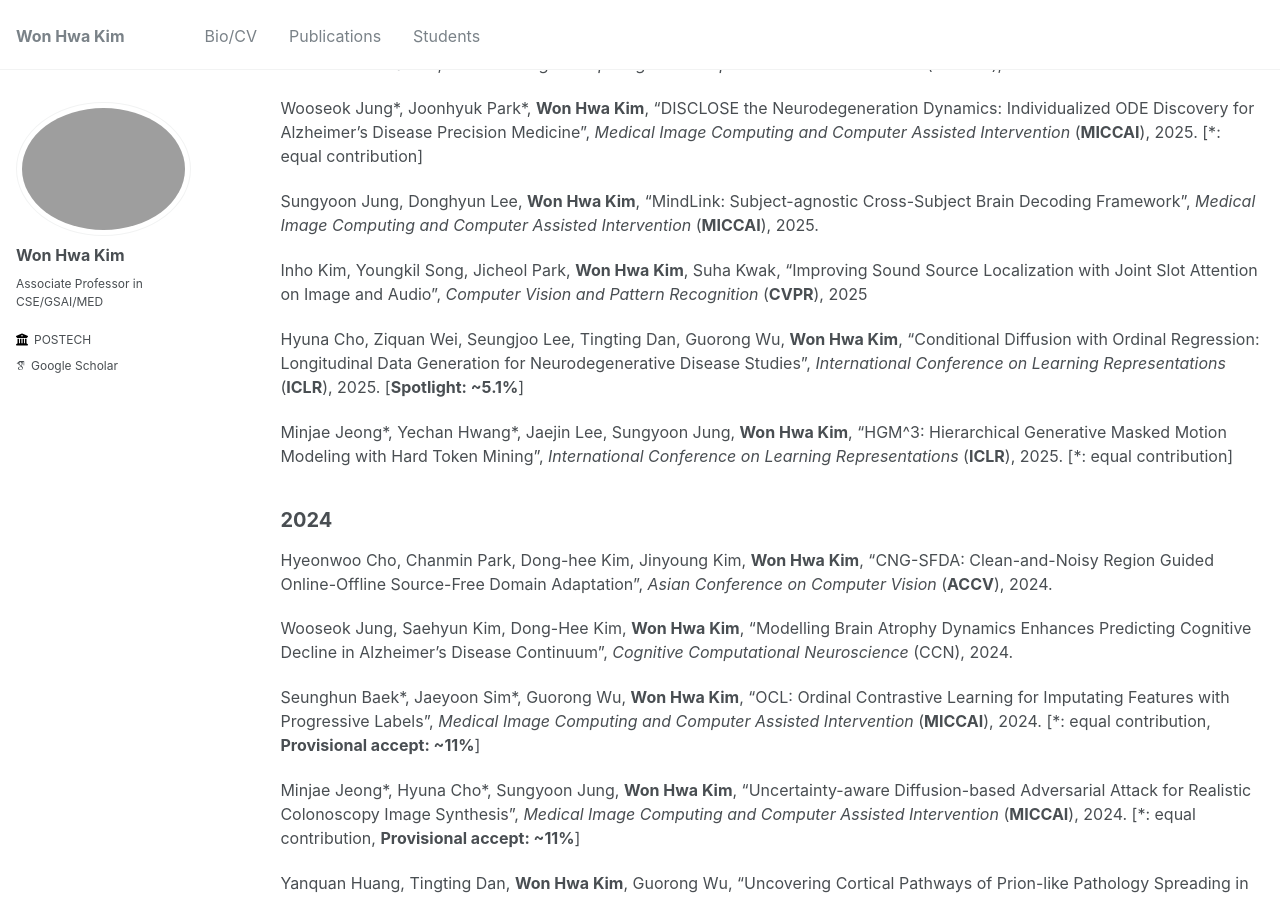
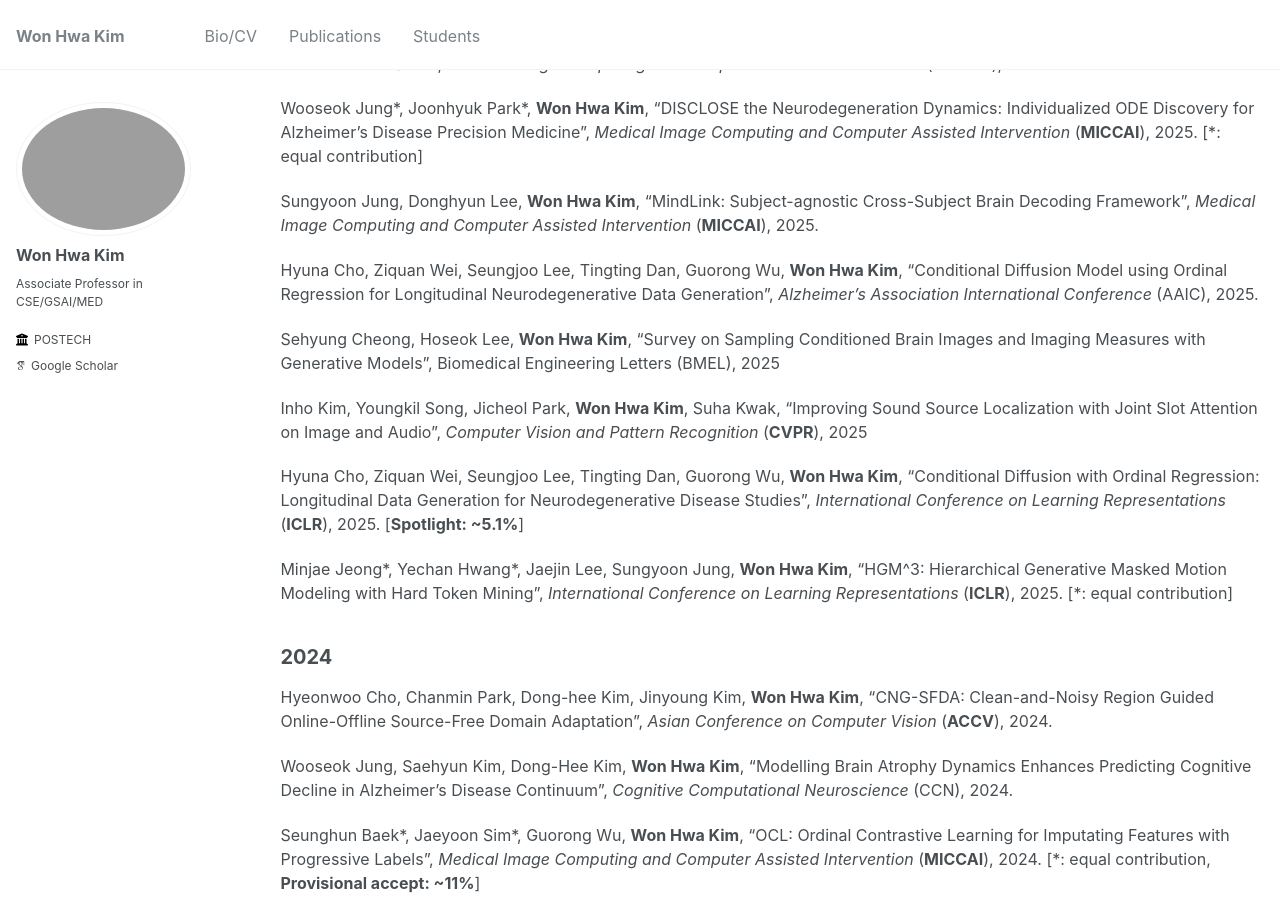
Before and after one commit to wwplato/wwplato.github.io, a Jekyll site: the page built from _pages/publications.md, in a window 1280 px wide and 900 px high, scrolled down 365 px. Built offline with Jekyll 4.4.1, drawn with Linux system fonts in a browser that asks for light colours; some web fonts are replaced.

Commit message:
Update publications.md

```diff
--- a/_pages/publications.md
+++ b/_pages/publications.md
@@ -18,8 +18,11 @@ Wooseok Jung\*, Joonhyuk Park\*, **Won Hwa Kim**, "DISCLOSE the Neurodegeneratio
 
 Sungyoon Jung, Donghyun Lee, **Won Hwa Kim**, "MindLink: Subject-agnostic Cross-Subject Brain Decoding Framework", *Medical Image Computing and Computer Assisted Intervention* (**MICCAI**), 2025.
 
-Inho Kim, Youngkil Song, Jicheol Park, **Won Hwa Kim**, Suha Kwak, "Improving Sound Source Localization with Joint Slot Attention on Image and Audio",
-*Computer Vision and Pattern Recognition* (**CVPR**), 2025
+Hyuna Cho, Ziquan Wei, Seungjoo Lee, Tingting Dan, Guorong Wu, **Won Hwa Kim**, "Conditional Diffusion Model using Ordinal Regression for Longitudinal Neurodegenerative Data Generation", *Alzheimer’s Association International Conference* (AAIC), 2025.
+
+Sehyung Cheong, Hoseok Lee, **Won Hwa Kim**, "Survey on Sampling Conditioned Brain Images and Imaging Measures with Generative Models", Biomedical Engineering Letters (BMEL), 2025
+
+Inho Kim, Youngkil Song, Jicheol Park, **Won Hwa Kim**, Suha Kwak, "Improving Sound Source Localization with Joint Slot Attention on Image and Audio", *Computer Vision and Pattern Recognition* (**CVPR**), 2025
 
 Hyuna Cho, Ziquan Wei, Seungjoo Lee, Tingting Dan, Guorong Wu, **Won Hwa Kim**, "Conditional Diffusion with Ordinal Regression: Longitudinal Data Generation for Neurodegenerative Disease Studies", *International Conference on Learning Representations* (**ICLR**), 2025. [**Spotlight: ~5.1%**]
 
```
